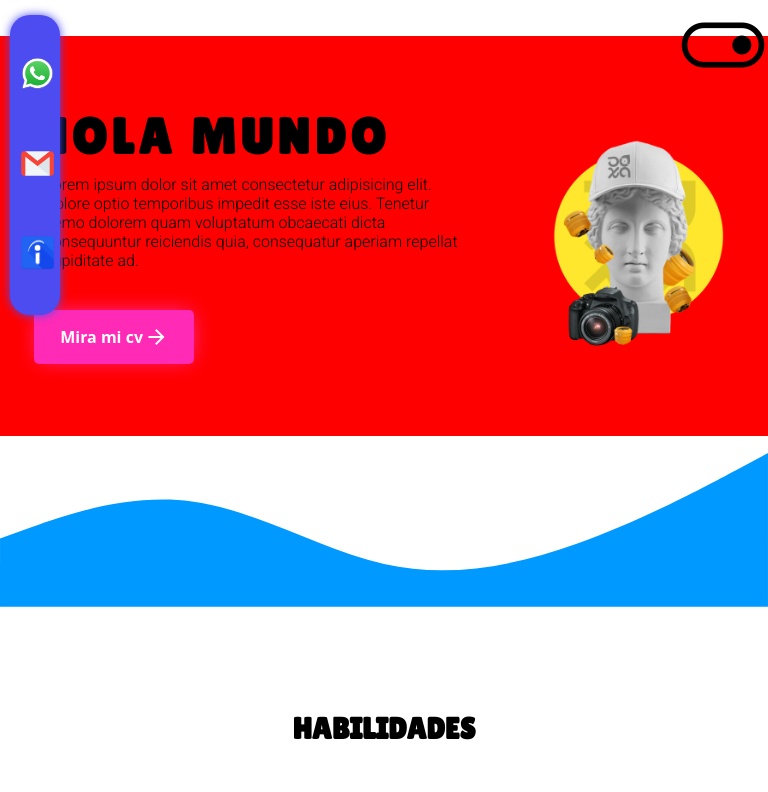
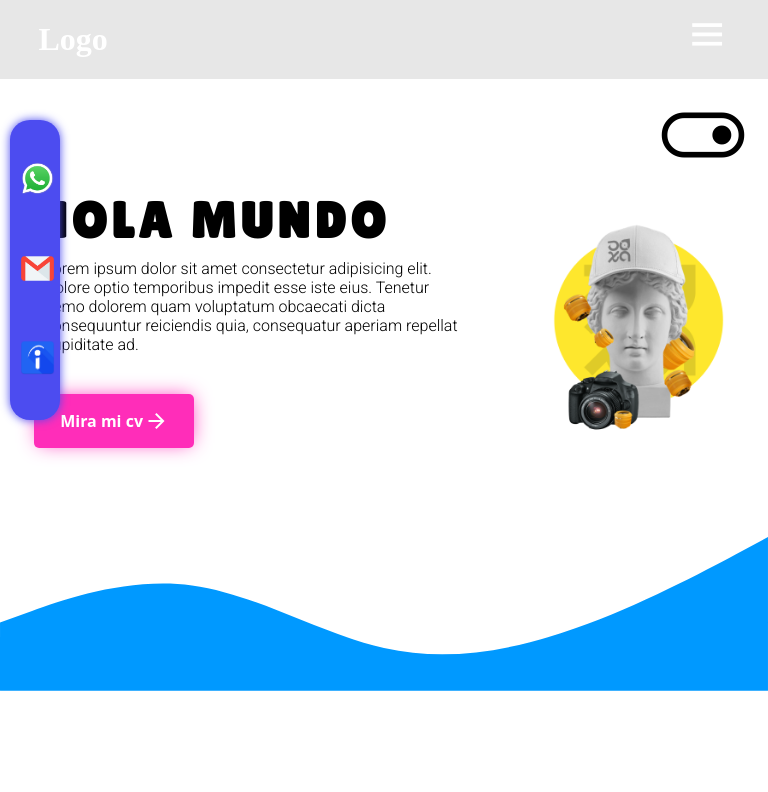
Before and after one commit to 74929911/portafolio-user, a plain HTML site: page index.html in a window 768 px wide. Shown: the top 792 px of the page. Drawn offline with nearby package versions, Linux system fonts and the light colour scheme; a web font is replaced by a local one.

Commit message:
cambio navbar

```diff
--- a/index.html
+++ b/index.html
@@ -16,6 +16,7 @@
     <link rel="preconnect" href="https://fonts.googleapis.com">
     <link rel="preconnect" href="https://fonts.gstatic.com" crossorigin>
     <link href="https://fonts.googleapis.com/css2?family=Permanent+Marker&display=swap" rel="stylesheet">
+    <link href='https://unpkg.com/boxicons@2.1.4/css/boxicons.min.css' rel='stylesheet'>
     <link rel="stylesheet" href="style.css">
     <title>Portafolio</title>
 </head>
@@ -29,13 +30,21 @@
             <a href="https://profile.indeed.com/?hl=es_PE&co=PE&from=gnav-homepage&_ga=2.156642619.1266411826.1692423152-1020811554.1692230195"
                 target="_blank"><img src="./assets/indeed.webp" alt=""></a>
         </div>
-        <nav>
-            <ul>
-                <li><a href=""></a></li>
-                <li><a href=""></a></li>
-            </ul>
-        </nav>
-        <span class="material-symbols-outlined btn" id="btn">
+        <div class="header">
+            <a href="" class="logo">Logo</a>
+            <input type="checkbox" id="check">
+            <label for="check" class="icons">
+                <i class='bx bx-menu' id="menu-icon"></i>
+                <i class='bx bx-x' id="close-icon"></i>
+            </label>
+
+            <nav class="navbar" id="navbar">
+                <a href="" class="">Inicio</a>
+                <a href="">Quien soy</a>
+            </nav>
+
+        </div>
+        <span class="material-symbols-outlined btnNight" id="btn">
             toggle_on
         </span>
         <section class="background">
--- a/main.js
+++ b/main.js
@@ -1,4 +1,6 @@
 const btn = document.getElementById("btn");
+const btnMenu = document.getElementById("btnMenu");
+
 let i = 0;
 const rootStyle = document.documentElement.style;
 btn.addEventListener("click",()=>{
@@ -7,14 +9,16 @@ btn.addEventListener("click",()=>{
         rootStyle.setProperty("--color-text","white");
         rootStyle.setProperty("--color-button-shadow","1px -1px 43px 0px rgba(17,117,254,0.75)");
         rootStyle.setProperty("--color-shadow","rgba(0,108,255,0.75)");
-        rootStyle.setProperty("--background","black");
+        rootStyle.setProperty("--background-todo","black");
+        rootStyle.setProperty("--color-navbar","rgb(122, 122, 122)");
         i=1;
     }else{
         btn.textContent="toggle_on";
         rootStyle.setProperty("--color-text","black");
         rootStyle.setProperty("--color-button-shadow","1px -1px 20px -4px rgba(255, 43, 185, 0.99)");
         rootStyle.setProperty("--color-shadow","rgba(255, 43, 185, 0.99)");
-        rootStyle.setProperty("--background","white");
+        rootStyle.setProperty("--background-todo","rgb(237, 237, 237)");
+        rootStyle.setProperty("--color-navbar","rgb(231, 231, 231)");
         i=0;
     }
 })
--- a/style.css
+++ b/style.css
@@ -8,7 +8,8 @@
     --transition : all .5s ease;
     --color-button-shadow :1px -1px 20px -4px rgba(255, 43, 185, 0.99);
     --color-shadow:rgba(255, 43, 185, 0.99);
-    --background:white;
+    --background-todo:white;
+    --color-navbar:rgb(231, 231, 231);
 }
 body::-webkit-scrollbar {
     -webkit-appearance: none;
@@ -26,15 +27,104 @@ body::-webkit-scrollbar-track {
     border-radius: 10px;
  }
 body{
+    padding-top: 120px;
     transition: var(--transition);
-    background-color: var(--background);
+    background-color: var(--background-todo);
 }
-.btn{
+.header{
+    position: fixed;
+    top: 0;
+    left: 0;
+    width: 100%;
+    padding: 1.3rem 10%;
+    background-color: var(--color-navbar);
+    display: flex;
+    justify-content: space-between;
+    align-items: center;
+    z-index: 3;
+    transition: var(--transition);
+}
+.logo{
+    font-size: 2rem;
+    color: white;
+    text-decoration: none;
+    font-weight: 700;
+}
+.navbar a{
+    font-size: 1.15rem;
+    color: var(--color-text);
+    text-decoration: none;
+    font-weight: 500;
+    margin-left: 2.5rem;
+    font-family: 'roboto';
+    font-weight: bolder;
+}
+#check{
+    display: none;
+}
+.icons{
+    position: absolute;
+    right: 5%;
+
+    font-size: 2.8rem;
+    color: white;
+    cursor: pointer;
+    display: none;
+
+}
+@media screen and (max-width:992px) {
+    .header{
+        padding: 1.3rem 5%;
+
+    }
+}
+@media screen and (max-width:768px) {
+
+    .icons{
+        display: inline-block;
+    }
+    #close-icon{
+        display: none;
+
+    }
+    #check:checked~.icons #menu-icon{
+        display: none;
+    }
+
+    #check:checked~.icons #close-icon{
+        display: block;
+    }
+    .navbar{
+        position: absolute;
+        top: 100%;
+        left: 0;
+        width: 100%;
+        height: 0;
+        background-color: var(--color-navbar);
+        transition: .3s ease;
+        overflow: hidden;
+    }
+    #check:checked~.navbar {
+        height: 17.7rem;
+    }
+    .navbar a{
+        display: block;
+        font-family: 1.1rem;
+        margin: 1.5rem 0;
+        text-align: center;
+        transform: translateY(-50px);
+        transition: .3s ease;
+    }
+    #check:checked~.navbar a{
+        transform: translateY(0);
+    }
+}
+.btnNight{
     user-select: none;
     position: absolute;
-    right: 0;
+    right: 20px;
+    top: 90px;
     font-size: 90px;
-    top: 0;
     cursor: pointer;
     z-index:1 ;
     color: var(--color-text);
@@ -47,8 +137,8 @@ body{
     position: fixed;
     border-radius: 20px;
     justify-content: space-evenly;
-    z-index: 1;
-    top: 15px;
+    z-index: 2;
+    top: 120px;
     left: 10px;
     background-color: rgb(76, 76, 240);
     box-shadow: 0 0 10px 0 rgb(76, 76, 240);
@@ -290,10 +380,6 @@ img {
     align-items: center;
 }
 @media screen and (min-width:768px) and (max-width:1140px) {
-    .background {
-        width: 100%;
-        background-color: red;
-    }
     .habilidades{
         grid-template-columns: repeat(2,1fr);
         grid-template-rows: repeat(2,1fr);
```
Also changed, not shown: assets/headphones_male_jobs_professions_caucasian_dj_icon_255733.png (added).
